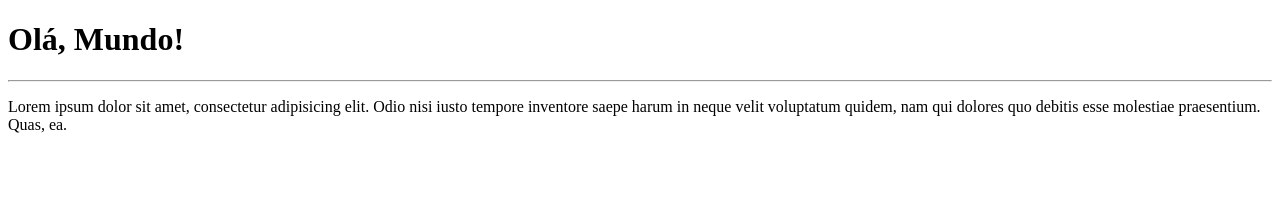
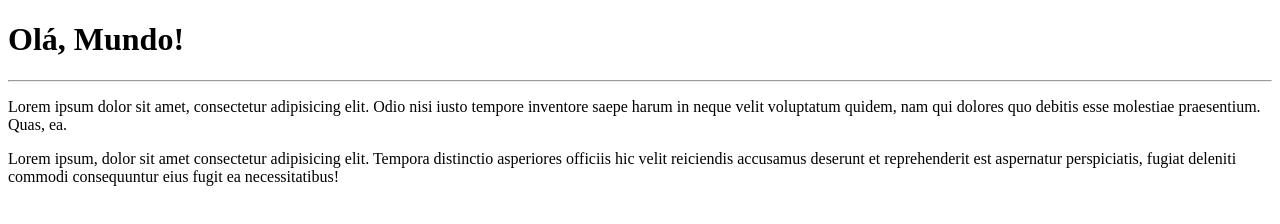
Before and after one commit to kodjododjiflorentnagoba/Ola-Mundo, a plain HTML site: page site-example/index.html in a window 1280 px wide. Drawn offline with Linux system fonts and the light colour scheme.

Commit message:
adicionei outro paragrafo

```diff
--- a/site-example/index.html
+++ b/site-example/index.html
@@ -10,5 +10,6 @@
     <h1>Olá, Mundo!</h1>
     <hr>
     <p>Lorem ipsum dolor sit amet, consectetur adipisicing elit. Odio nisi iusto tempore inventore saepe harum in neque velit voluptatum quidem, nam qui dolores quo debitis esse molestiae praesentium. Quas, ea.</p>
+    <p>Lorem ipsum, dolor sit amet consectetur adipisicing elit. Tempora distinctio asperiores officiis hic velit reiciendis accusamus deserunt et reprehenderit est aspernatur perspiciatis, fugiat deleniti commodi consequuntur eius fugit ea necessitatibus!</p>
 </body>
 </html>
```
